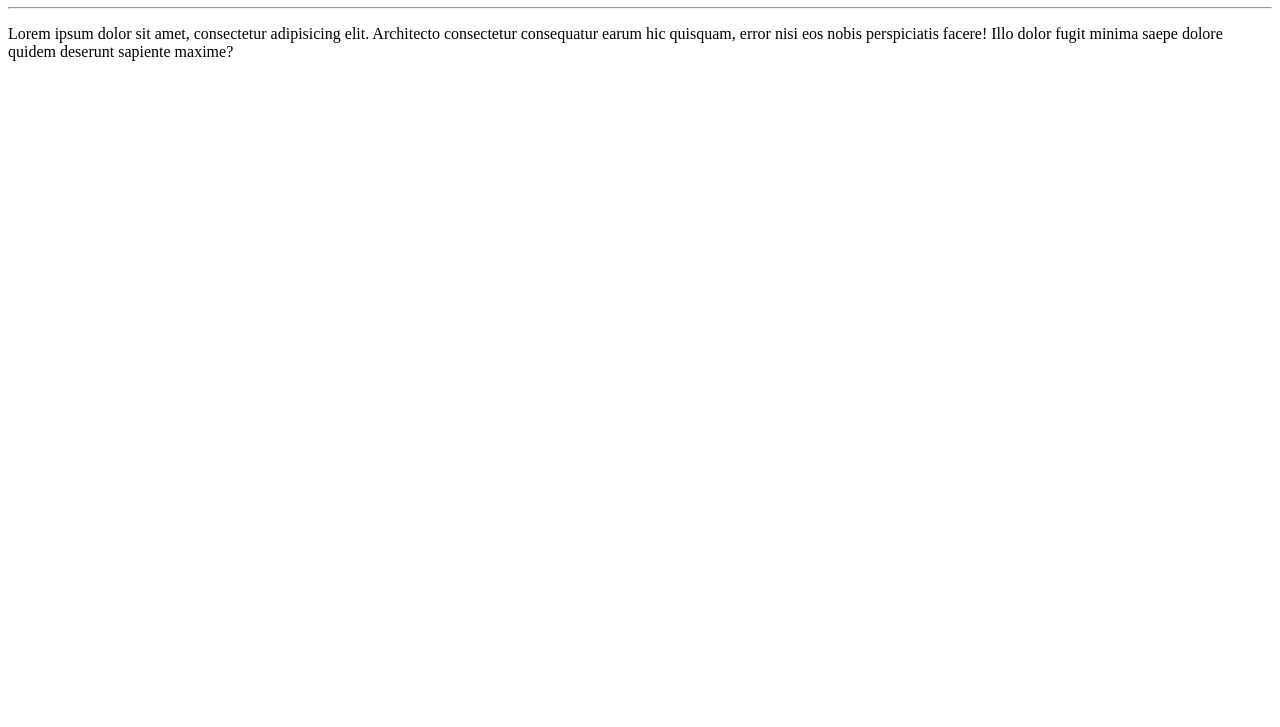
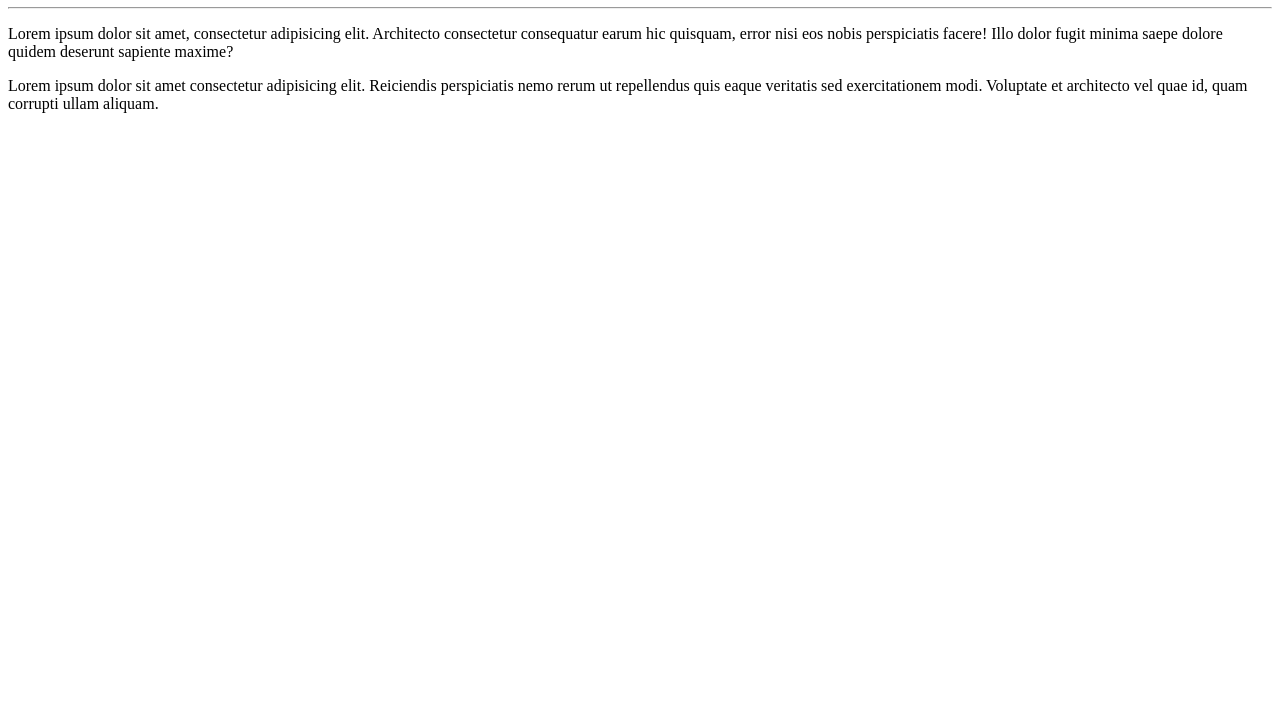
Before and after one commit to RafaelPereira-Dev/Ola-Mundo, a plain HTML site: page site-exemplo/index.html in a window 1280 px wide. Shown: the part 73-800 px from the top of the page. Drawn offline with Linux system fonts and the light colour scheme.

Commit message:
adicionei um paragrafo

```diff
--- a/site-exemplo/index.html
+++ b/site-exemplo/index.html
@@ -9,5 +9,6 @@
     <h1>Olá, mundo!</h1>
     <hr>
     <p>Lorem ipsum dolor sit amet, consectetur adipisicing elit. Architecto consectetur consequatur earum hic quisquam, error nisi eos nobis perspiciatis facere! Illo dolor fugit minima saepe dolore quidem deserunt sapiente maxime?</p>
+    <p>Lorem ipsum dolor sit amet consectetur adipisicing elit. Reiciendis perspiciatis nemo rerum ut repellendus quis eaque veritatis sed exercitationem modi. Voluptate et architecto vel quae id, quam corrupti ullam aliquam.</p>
 </body>
 </html>
```
